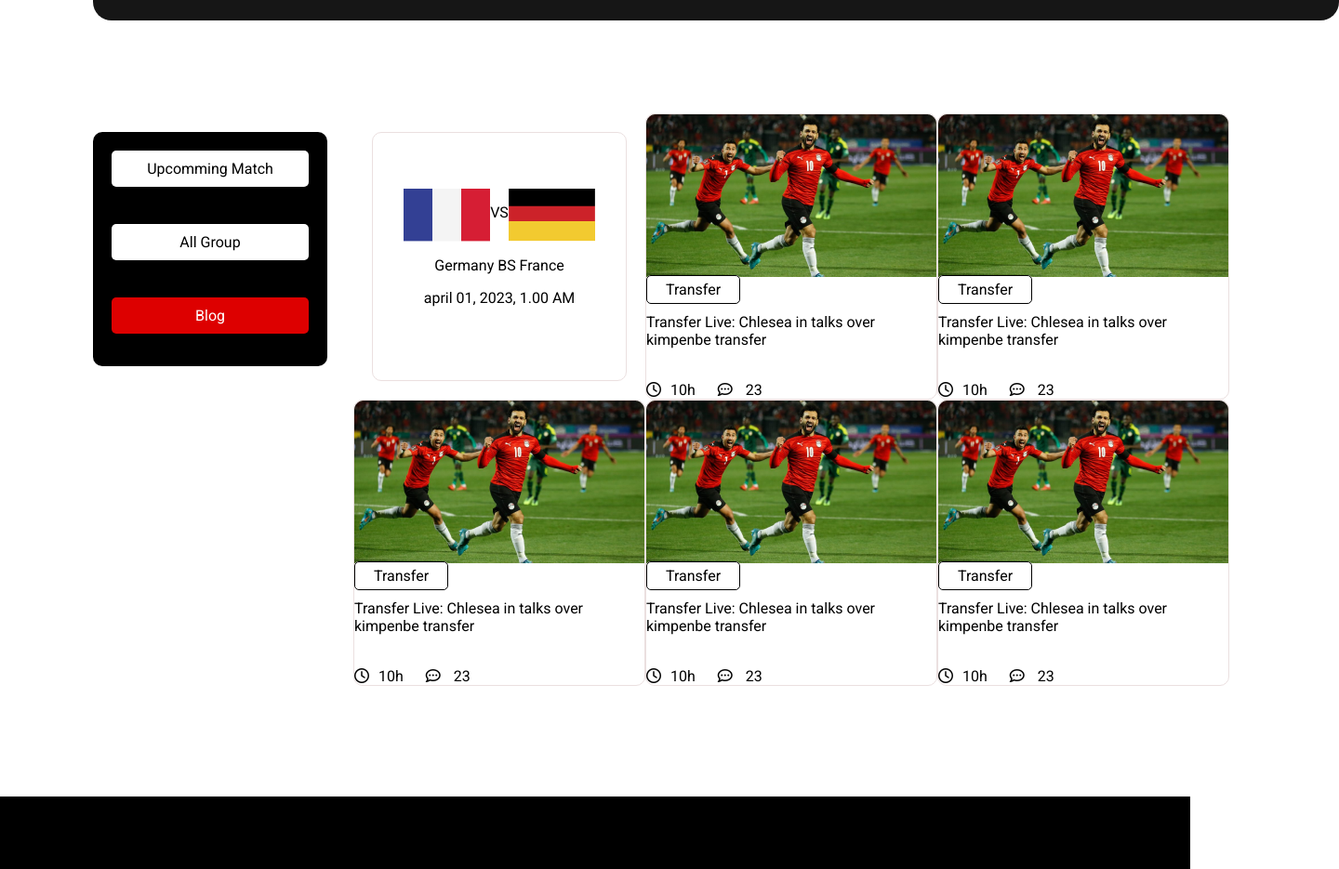
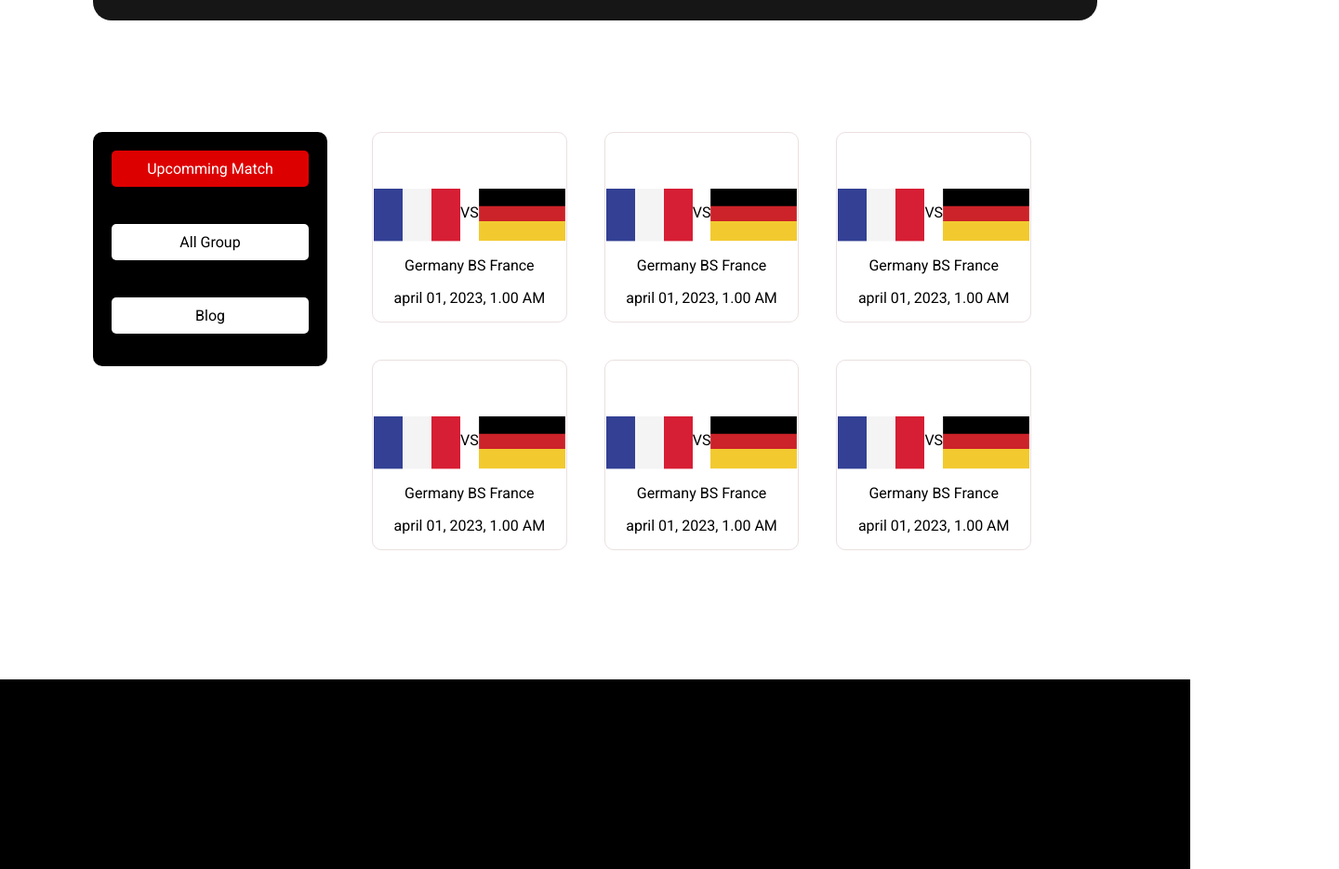
Before and after one commit to HASAN1911001/PH-Assignment2, a plain HTML site: page match.html in a window 1280 px wide. Shown: the part 658-1593 px from the top of the page at 93% size, 1440 px wide, since content can reach past the window. Drawn offline with Linux system fonts and the light colour scheme.

Commit message:
Only animation needed

```diff
--- a/match.html
+++ b/match.html
@@ -30,9 +30,9 @@
     <main>
         <div id="navigation">
             <nav>
-                <a href="" id="nav1" class="nav">Upcomming Match</a>
-                <a href="" id="nav2" class="nav">All Group</a>
-                <a href="" id="nav3" class="nav">Blog</a>
+                <a href="" id="nav" class="nav">Upcomming Match</a>
+                <a href="" id="nav1" class="nav">All Group</a>
+                <a href="index.html" id="nav2" class="nav">Blog</a>
             </nav>
             <div id="matches">
                 <div class="match">
@@ -46,47 +46,61 @@
                         <p>april 01, 2023, 1.00 AM</p>
                     </div>
                 </div>
-                <div class="blog">
-                    <img src="images\Blog.png" alt="blog">
-                    <a href="" class="transfer">Transfer</a>
-                    <p>Transfer Live: Chlesea in talks over kimpenbe transfer</p>
-                    <br>
-                    <i class="fa-regular fa-clock"></i><span>10h</span>
-                    <i class="fa-regular fa-comment-dots"></i> <span>23</span>
+                <div class="match">
+                    <div id="image">
+                        <img src="images\flag.png" alt="flag">
+                        <p>VS</p>
+                        <img src="images\germanFlag.png" alt="germanFlag">
+                    </div>
+                    <div id="text">
+                        <p>Germany BS France</p>
+                        <p>april 01, 2023, 1.00 AM</p>
+                    </div>
                 </div>
-                <div class="blog">
-                    <img src="images\Blog.png" alt="blog">
-                    <a href="" class="transfer">Transfer</a>
-                    <p>Transfer Live: Chlesea in talks over kimpenbe transfer</p>
-                    <br>
-                    <i class="fa-regular fa-clock"></i><span>10h</span>
-                    <i class="fa-regular fa-comment-dots"></i> <span>23</span>
+                <div class="match">
+                    <div id="image">
+                        <img src="images\flag.png" alt="flag">
+                        <p>VS</p>
+                        <img src="images\germanFlag.png" alt="germanFlag">
+                    </div>
+                    <div id="text">
+                        <p>Germany BS France</p>
+                        <p>april 01, 2023, 1.00 AM</p>
+                    </div>
                 </div>
-                <div class="blog">
-                    <img src="images\Blog.png" alt="blog">
-                    <a href="" class="transfer">Transfer</a>
-                    <p>Transfer Live: Chlesea in talks over kimpenbe transfer</p>
-                    <br>
-                    <i class="fa-regular fa-clock"></i><span>10h</span>
-                    <i class="fa-regular fa-comment-dots"></i> <span>23</span>
+                <div class="match">
+                    <div id="image">
+                        <img src="images\flag.png" alt="flag">
+                        <p>VS</p>
+                        <img src="images\germanFlag.png" alt="germanFlag">
+                    </div>
+                    <div id="text">
+                        <p>Germany BS France</p>
+                        <p>april 01, 2023, 1.00 AM</p>
+                    </div>
                 </div>
-                <div class="blog">
-                    <img src="images\Blog.png" alt="blog">
-                    <a href="" class="transfer">Transfer</a>
-                    <p>Transfer Live: Chlesea in talks over kimpenbe transfer</p>
-                    <br>
-                    <i class="fa-regular fa-clock"></i><span>10h</span>
-                    <i class="fa-regular fa-comment-dots"></i> <span>23</span>
+                <div class="match">
+                    <div id="image">
+                        <img src="images\flag.png" alt="flag">
+                        <p>VS</p>
+                        <img src="images\germanFlag.png" alt="germanFlag">
+                    </div>
+                    <div id="text">
+                        <p>Germany BS France</p>
+                        <p>april 01, 2023, 1.00 AM</p>
+                    </div>
                 </div>
-                <div class="blog">
-                    <img src="images\Blog.png" alt="blog">
-                    <a href="" class="transfer">Transfer</a>
-                    <p>Transfer Live: Chlesea in talks over kimpenbe transfer</p>
-                    <br>
-                    <i class="fa-regular fa-clock"></i><span>10h</span>
-                    <i class="fa-regular fa-comment-dots"></i> <span>23</span>
+                <div class="match">
+                    <div id="image">
+                        <img src="images\flag.png" alt="flag">
+                        <p>VS</p>
+                        <img src="images\germanFlag.png" alt="germanFlag">
+                    </div>
+                    <div id="text">
+                        <p>Germany BS France</p>
+                        <p>april 01, 2023, 1.00 AM</p>
+                    </div>
                 </div>
-            </div>
         </div>
     </main>
     <div class="hidden">
--- a/styles.css
+++ b/styles.css
@@ -7,11 +7,16 @@ body{
     visibility: hidden;
 }
 
+
+
 /*----------------------------------------------
 
      CSS styles for laptop view
 
 ---------------------------------------------*/
+
+
+
 
 @media screen and (min-width: 835px)
 {
@@ -24,7 +29,6 @@ body{
         margin: 30px 100px;
         padding: 0 30px;
         height: 650px;
-        width: 100%;
     }
     .button{
         text-decoration: none;
@@ -69,7 +73,7 @@ body{
         text-align: center;
         margin: 20px;
     }
-    #nav3{
+    #nav{
         text-decoration: none;
         background-color: #DD0000;
         padding: 10px 20px;
@@ -161,6 +165,8 @@ body{
 
 ---------------------------------------------*/
 
+
+
 @media screen and (min-width: 375px) and (max-width: 834px){
     header{
         display: flex;
@@ -171,7 +177,6 @@ body{
         margin: 20px 30px;
         padding: 0 30px;
         height: 500px;
-        width: 100%;
     }
     .button{
         text-decoration: none;
@@ -240,7 +245,7 @@ body{
     #news div{
         margin: 20px;
     }
-    #nav3{
+    #nav{
         text-decoration: none;
         background-color: #DD0000;
         padding: 10px 20px;
@@ -268,8 +273,6 @@ body{
     #matches{
         display: grid;
         grid-template-columns: repeat(2, 1fr);
-
-    margin-left: 280px;
     }
     .match{
         border-radius: 10px;
@@ -284,6 +287,8 @@ body{
     #text{
         text-align: center;
     }
+
+
 
     footer{
         box-sizing: border-box;
@@ -324,7 +329,6 @@ body{
         margin: 10px;
         padding: 10px 30px;
         height: 700px;
-        width: 100%;
     }
     .button{
         text-decoration: none;
@@ -369,7 +373,7 @@ body{
         width: 100px;
         margin-bottom: 10px;
     }
-    #nav3{
+    #nav{
         text-decoration: none;
         background-color: #DD0000;
         padding: 10px 20px;
@@ -377,7 +381,7 @@ body{
         border-radius: 5px;
         font-weight: 700px;
     }
-    .blog{
+    .blog .matches{
         border-radius: 10px;
         border: 1px solid rgb(235, 224, 224);
     }
```
Also changed, not shown: index.html (+2 -2 lines).
